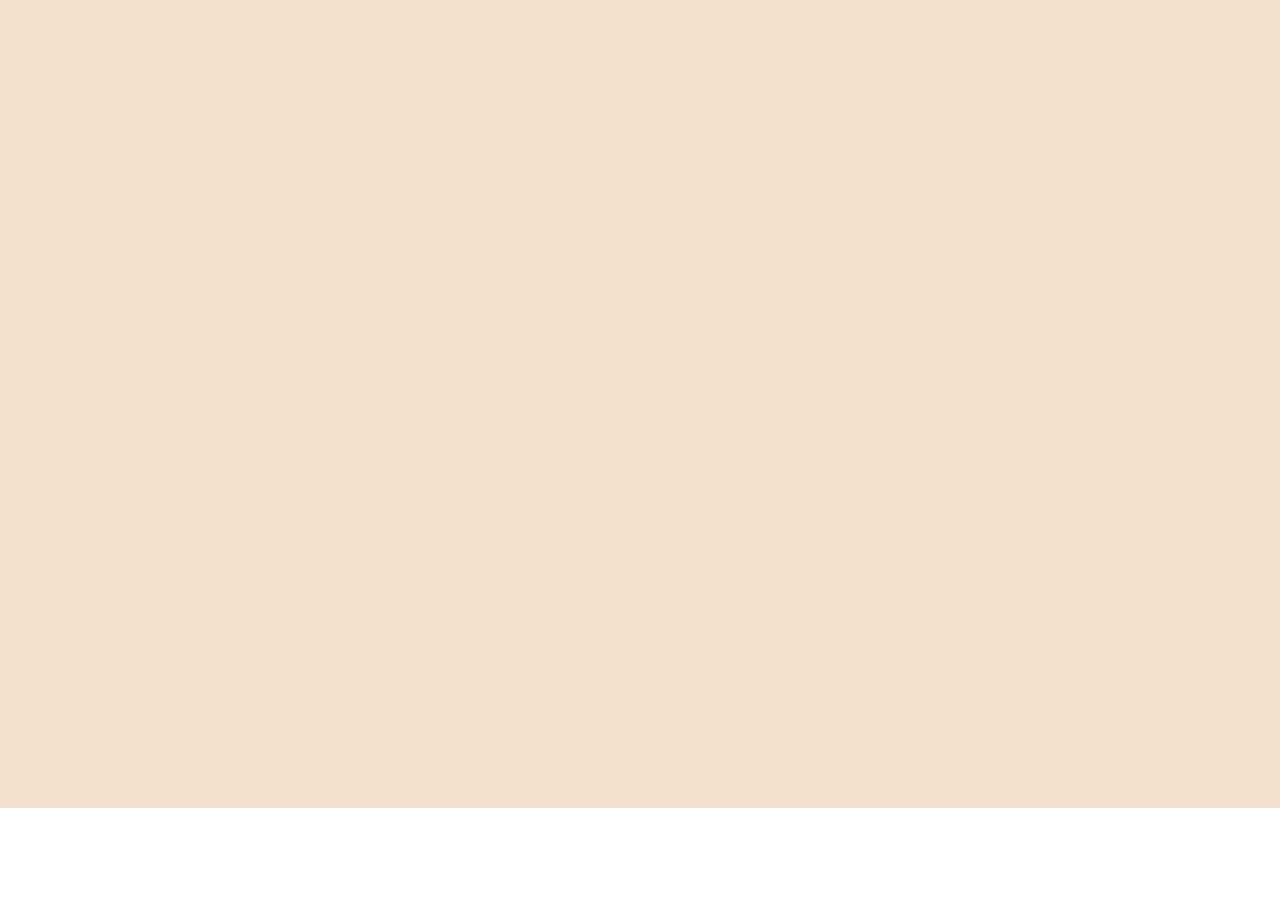
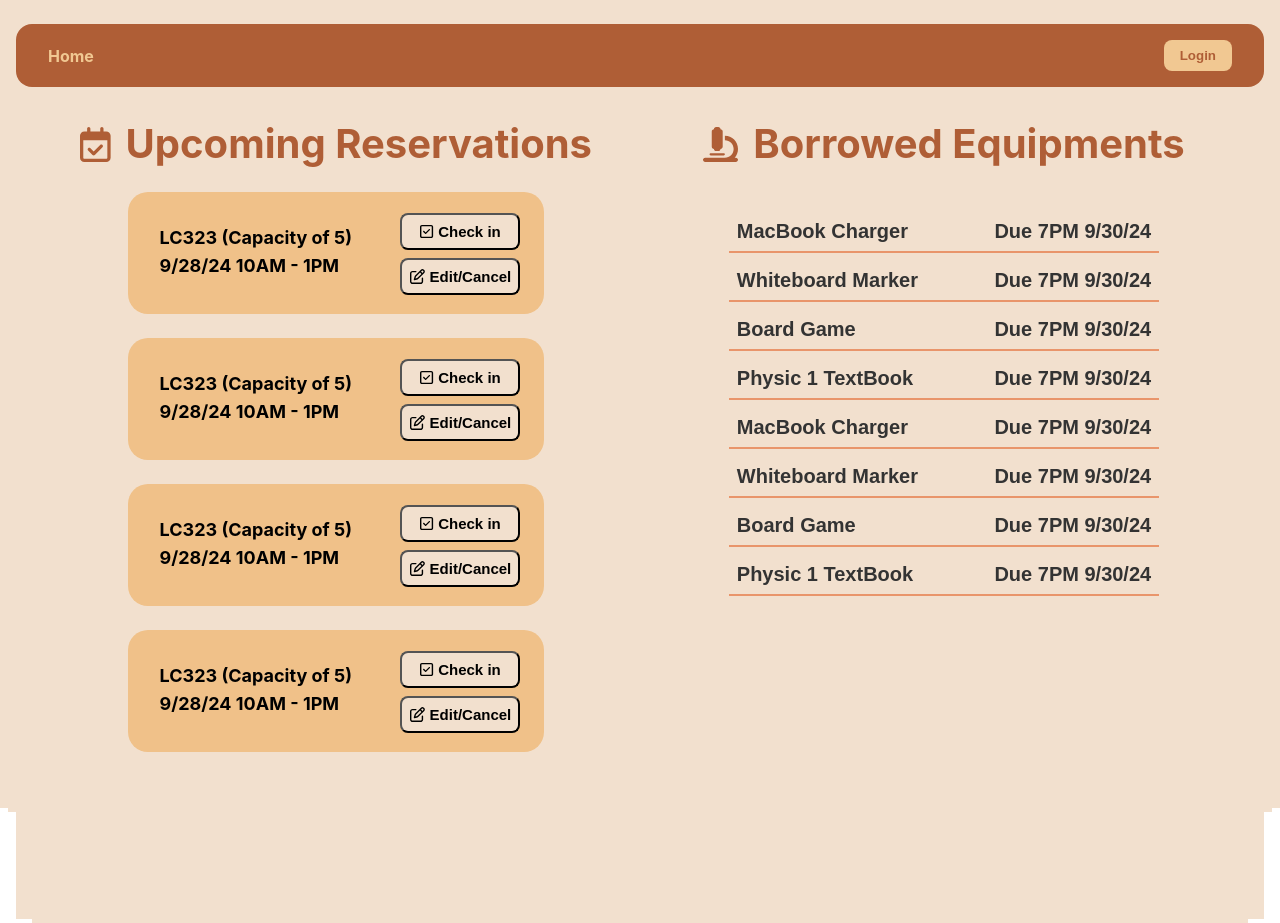
Before and after one commit to iamgeeyuh/BookHive, a React (Create React App) app in the folder frontend/: page /student-home in a window 1280 px wide. Before the commit this address had no page. Before the commit the page ends 808 px from the top, so only its background shows below. Built offline with nearby package versions, Linux system fonts and the light colour scheme.

Commit message:
created student home page

```diff
--- a/frontend/package.json
+++ b/frontend/package.json
@@ -3,6 +3,10 @@
   "version": "0.1.0",
   "private": true,
   "dependencies": {
+    "@fortawesome/fontawesome-svg-core": "^6.6.0",
+    "@fortawesome/free-regular-svg-icons": "^6.6.0",
+    "@fortawesome/free-solid-svg-icons": "^6.6.0",
+    "@fortawesome/react-fontawesome": "^0.2.2",
     "@testing-library/jest-dom": "^5.17.0",
     "@testing-library/react": "^13.4.0",
     "@testing-library/user-event": "^13.5.0",
--- a/frontend/public/index.html
+++ b/frontend/public/index.html
@@ -24,6 +24,13 @@
       work correctly both with client-side routing and a non-root public URL.
       Learn how to configure a non-root public URL by running `npm run build`.
     -->
+    <link rel="stylesheet" href="https://cdnjs.cloudflare.com/ajax/libs/font-awesome/6.0.0-beta3/css/all.min.css">
+    <!-- Install before use
+    npm install --save @fortawesome/fontawesome-svg-core
+    npm install --save @fortawesome/free-solid-svg-icons
+    npm install --save @fortawesome/react-fontawesome
+    npm install --save @fortawesome/free-regular-svg-icons
+    -->
     <title>React App</title>
   </head>
   <body>
--- a/frontend/src/App.js
+++ b/frontend/src/App.js
@@ -3,13 +3,17 @@ import { createBrowserRouter, RouterProvider } from "react-router-dom";
 import Root from "./components/root/Root";
 import Error from "./components/error/Error";
 import Home from "./components/home/Home";
+import StudentHome from "./components/home/StudentHome";
 
 const router = createBrowserRouter([
   {
     path: "/",
     element: <Root />,
     errorElement: <Error />,
-    children: [{ path: "/", element: <Home /> }],
+    children: [
+      { path: "/", element: <Home /> },
+      { path: "/student-home", element: <StudentHome /> },
+    ],
   },
 ]);
 
--- a/frontend/src/components/button/Button.css
+++ b/frontend/src/components/button/Button.css
@@ -1,6 +1,14 @@
-button {
+.button {
     background-color: #F1C892;
-    padding: 0.5rem 3rem;
-    border-radius: 1rem;
-    border-width: .01rem;
-}
+    color: #AF5E36;
+    border: none;
+    padding: 0.5rem 1rem;
+    border-radius: 0.5rem;
+    cursor: pointer;
+    font-weight: bold;
+  }
+
+  .button:hover {
+    background-color: #AF5E36;
+    color: #F1C892;
+  }
--- a/frontend/src/components/button/Button.js
+++ b/frontend/src/components/button/Button.js
@@ -1,7 +1,9 @@
 import "./Button.css";
 
-const Button = ({label}) => {
-  return <button>{label}</button>;
+const Button = ({label, onClick}) => {
+  return <button className = 'button' onClick = {onClick}>
+  {label}
+  </button>;
 };
 
 export default Button;
--- /dev/null
+++ b/frontend/src/components/home/StudentHome.css
@@ -0,0 +1,75 @@
+.student-home {
+    padding: 0.5rem;
+}
+
+.content-wrapper {
+    display: flex;
+    flex-direction: row;
+}
+
+.reservations-section{
+    flex: 1;
+    display: flex;
+    flex-direction: column;
+    align-items: center;
+    width: 100%;
+}
+
+.borrowed-section {
+    flex: 1;
+    display: flex;
+    flex-direction: column;
+    align-items: center;
+    width: 100%;
+}
+
+.section-title {
+    font-size: 40px;
+    margin-bottom: 0.5rem;
+    color:#AF5E36;
+}
+
+.borrowed-list {
+    width: 100%;
+    margin-top: 20px;
+    display: flex;
+    flex-direction: column;
+    background-color: transparent;
+}
+
+.borrowed-item {
+    display: flex;
+    justify-content: space-between;
+    align-items: center;
+    margin-bottom: 0.5rem;
+    padding: 0.5rem;
+    width: 70%;
+    border-bottom: 2px solid #E9956B;
+    font-family: Arial, sans-serif;
+    font-size: 20px;
+    color: #333;
+    background-color: transparent;
+}
+
+/* Ensures that the name and due date are closer together */
+.borrowed-item span:first-child {
+    flex-grow: 1;
+    text-align: left;
+}
+
+.borrowed-item span:last-child {
+    flex-grow: 0;
+    text-align: right;
+}
+
+.microscope-icon {
+    font-size: 35px;
+    margin-right: 15px;
+    color: #AF5E36;
+}
+
+.checked-calendar{
+    font-size: 35px;
+    margin-right: 15px;
+    color: #AF5E36;
+}
--- /dev/null
+++ b/frontend/src/components/home/StudentHome.js
@@ -0,0 +1,65 @@
+// StudentHomePage.js
+import React, { useEffect, useState } from "react";
+import "./StudentHome.css";
+import ReservationCard from "../reservation/ReservationCard";
+import { FontAwesomeIcon } from '@fortawesome/react-fontawesome';
+import { faMicroscope } from '@fortawesome/free-solid-svg-icons';
+import { faCalendarCheck } from '@fortawesome/free-regular-svg-icons';
+
+const mockBorrowedItems = [
+  { name: "MacBook Charger", dueDate: "7PM 9/30/24" },
+  { name: "Whiteboard Marker", dueDate: "7PM 9/30/24" },
+  { name: "Board Game", dueDate: "7PM 9/30/24" },
+  { name: "Physic 1 TextBook", dueDate: "7PM 9/30/24" },
+  { name: "MacBook Charger", dueDate: "7PM 9/30/24" },
+  { name: "Whiteboard Marker", dueDate: "7PM 9/30/24" },
+  { name: "Board Game", dueDate: "7PM 9/30/24" },
+  { name: "Physic 1 TextBook", dueDate: "7PM 9/30/24" },
+];
+
+const StudentHome = () => {
+  const [borrowedItems, setBorrowedItems] = useState(mockBorrowedItems);
+
+  useEffect(() => {
+    // Fetch data from an API
+    // setBorrowedItems(fetchedData);
+  }, []);
+
+  return (
+    <div className="student-home">
+      <div className="content-wrapper">
+        <div className="reservations-section">
+          <h2 className="section-title">
+          <FontAwesomeIcon icon={faCalendarCheck} className="checked-calendar"/>
+          Upcoming Reservations</h2>
+          {[...Array(4)].map((_, index) => (
+            <ReservationCard
+              key={index}
+              roomName="LC323 (Capacity of 5)"
+              choseDate = "9/28/24"
+              startTime="10AM"
+              endTime="1PM"
+              onCheckIn={() => console.log("Check-in clicked")}
+              onCancel={() => console.log("Edit/Cancel clicked")}
+            />
+          ))}
+        </div>
+        <div className="borrowed-section">
+          <h2 className="section-title">
+          <FontAwesomeIcon icon={faMicroscope} className="microscope-icon"/>
+          Borrowed Equipments</h2>
+          <ul className="borrowed-list">
+            {borrowedItems.map((item, index) => (
+              <li key={index} className="borrowed-item">
+                <span>{item.name}</span>
+                <span>Due {item.dueDate}</span>
+              </li>
+            ))}
+          </ul>
+        </div>
+      </div>
+    </div>
+  );
+};
+
+export default StudentHome;
--- /dev/null
+++ b/frontend/src/components/reservation/ReservationCard.css
@@ -0,0 +1,70 @@
+.reservation-card {
+    background-color: #f0c189;
+    padding: 1rem;
+    border-radius: 20px;
+    margin-top: 1rem;
+    margin-bottom: 0.5rem;
+    height: 90px;
+    width: 65%;
+    display: flex;
+    justify-content: space-between;
+    flex-direction: row;
+    gap: 0.5rem;
+    align-items: center;
+}
+
+.reservation-info {
+    display: flex;
+    flex-direction: column;
+    font-weight: bold;
+    height: 60px;
+    font-size: 18px;
+    background-color: transparent;
+}
+
+.reservation-actions {
+    display: flex;
+    height: 80px;
+    background-color: transparent;
+}
+
+.room-name{
+    display: flex;
+    width: 200px;
+    height: 20px;
+    background-color: transparent;
+}
+
+.time-range{
+    display: flex;
+    background-color: transparent;
+}
+
+.check-in-button, .edit-cancel-button {
+    background-color: #F2E0CE;
+    padding: 0.5rem 1rem;
+    border-radius: 8px;
+    cursor: pointer;
+    font-weight: bold;
+    display: flex;
+    align-items: center;
+    justify-content: center;
+    width: 120px;
+    margin-bottom: 0.5rem;
+    font-size: 15px;
+}
+
+.check-in-button:hover, .edit-cancel-button:hover {
+    background-color:#AF5E36;
+    color: #4a2e19;
+}
+
+.faSquareCheck{
+    font-size: 15px;
+    margin-right: 5px;
+}
+
+.faPenToSquare{
+    font-size: 15px;
+    margin-right: 5px;
+}
--- /dev/null
+++ b/frontend/src/components/reservation/ReservationCard.js
@@ -0,0 +1,25 @@
+import React from 'react';
+import './ReservationCard.css';
+import { FontAwesomeIcon } from '@fortawesome/react-fontawesome';
+import {faSquareCheck} from '@fortawesome/free-regular-svg-icons';
+import {faPenToSquare} from '@fortawesome/free-regular-svg-icons';
+
+
+const ReservationCard = ({ roomName, choseDate, startTime, endTime, onCheckIn, onCancel }) => {
+  return (
+    <div className="reservation-card">
+      <div className="reservation-info">
+        <div className="room-name">{roomName}</div>
+        <div className="time-range">{choseDate} {startTime} - {endTime}</div>
+      </div>
+      <div className="reservation-actions">
+        <button className="check-in-button" onClick={onCheckIn}>
+        <FontAwesomeIcon icon={faSquareCheck} className='faSquareCheck'/>Check in</button>
+        <button className="edit-cancel-button" onClick={onCancel}>
+        <FontAwesomeIcon icon={faPenToSquare} className='faPenToSquare'/>Edit/Cancel</button>
+      </div>
+    </div>
+  );
+};
+
+export default ReservationCard;
```
Also changed, not shown: 1 other file (tests, documents, lock files or other folders).
